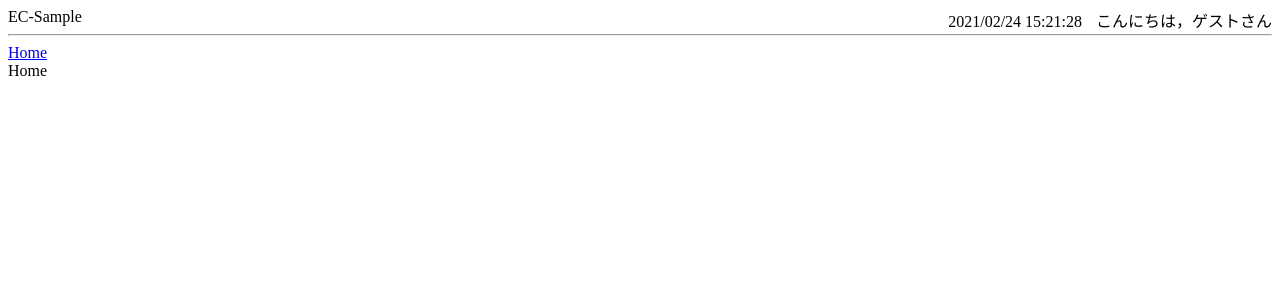
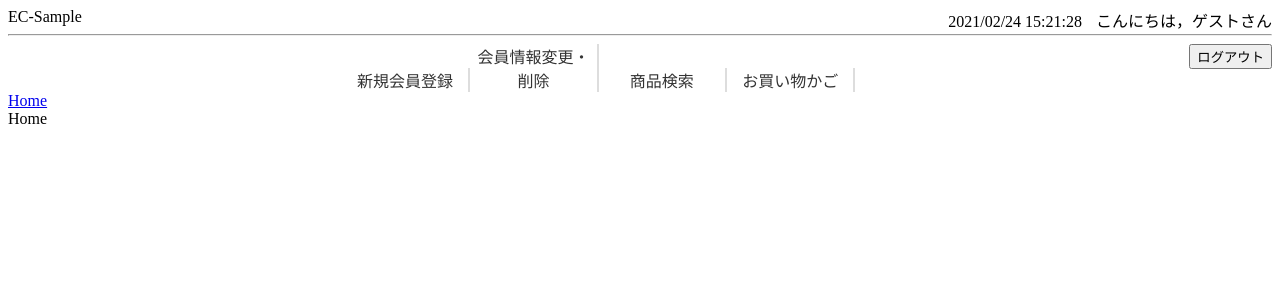
Before and after one commit to hiromu-saito/ec-sample, a Vue app in the folder ec-front/: page / in a window 1280 px wide. Shown: the top 300 px of the page. Built offline with nearby package versions, Linux system fonts and the light colour scheme.

Commit message:
add-menubar

```diff
--- a/ec-front/src/App.vue
+++ b/ec-front/src/App.vue
@@ -1,17 +1,19 @@
 <template>
   <div id="app">
-    <Header></Header>
-    <hr />
+    <Header />
+    <Menubar />
     <div><router-link to="/">Home</router-link></div>
     <router-view />
   </div>
 </template>
 <script>
 import Header from "@/global/Header";
+import Menubar from "@/global/Menubar";
 export default {
   name: "App",
   components: {
     Header,
+    Menubar,
   },
 };
 </script>
--- a/ec-front/src/global/Header.vue
+++ b/ec-front/src/global/Header.vue
@@ -6,6 +6,7 @@
       <!-- ログイン後はユーザー名は表示されるようにする -->
       こんにちは，ゲストさん</span
     >
+    <hr />
   </div>
 </template>
 
--- /dev/null
+++ b/ec-front/src/global/Menubar.vue
@@ -0,0 +1,53 @@
+<template>
+  <div>
+    <nav>
+      <ul>
+        <li><router-link to="/">新規会員登録</router-link></li>
+        <li><router-link to="/">会員情報変更・削除</router-link></li>
+        <li><router-link to="/">商品検索</router-link></li>
+        <li><router-link to="/">お買い物かご</router-link></li>
+        <button class="logout">ログアウト</button>
+      </ul>
+    </nav>
+  </div>
+</template>
+
+<script>
+export default {
+  name: "Menubar",
+};
+</script>
+
+<style scoped>
+nav {
+  text-align: center;
+}
+nav ul {
+  margin: 0;
+  padding: 0;
+}
+nav li {
+  list-style: none;
+  display: inline-block;
+  width: 10%;
+  min-width: 90px;
+}
+nav li:not(:last-child) {
+  border-right: 2px solid #ddd;
+}
+nav a {
+  text-decoration: none;
+  color: #333;
+}
+nav a.current {
+  color: #00b0f0;
+  border-bottom: 2px solid #00b0f0;
+}
+nav a:hover {
+  color: #f7cb4d;
+  border-bottom: 2px solid #f7cb4d;
+}
+.logout {
+  float: right;
+}
+</style>
```
